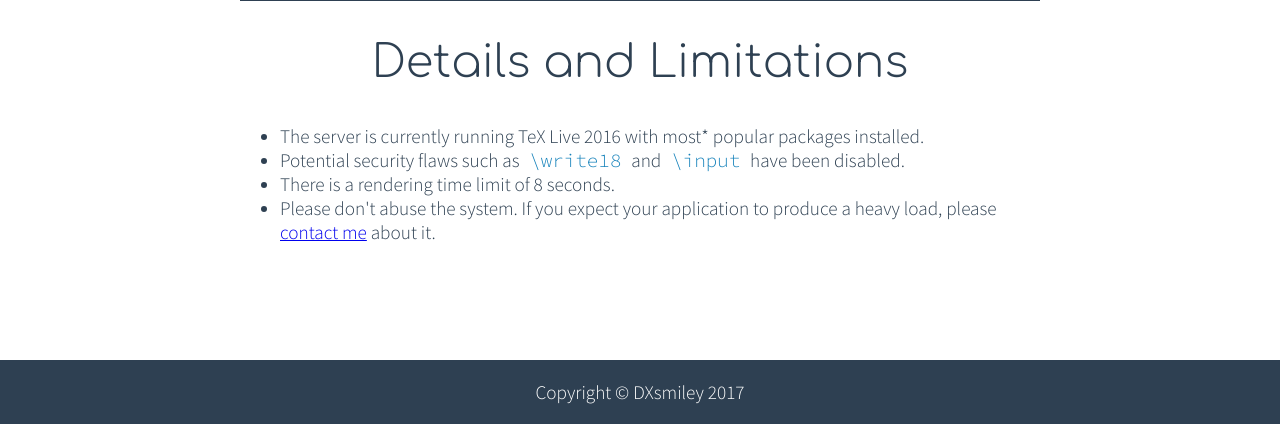
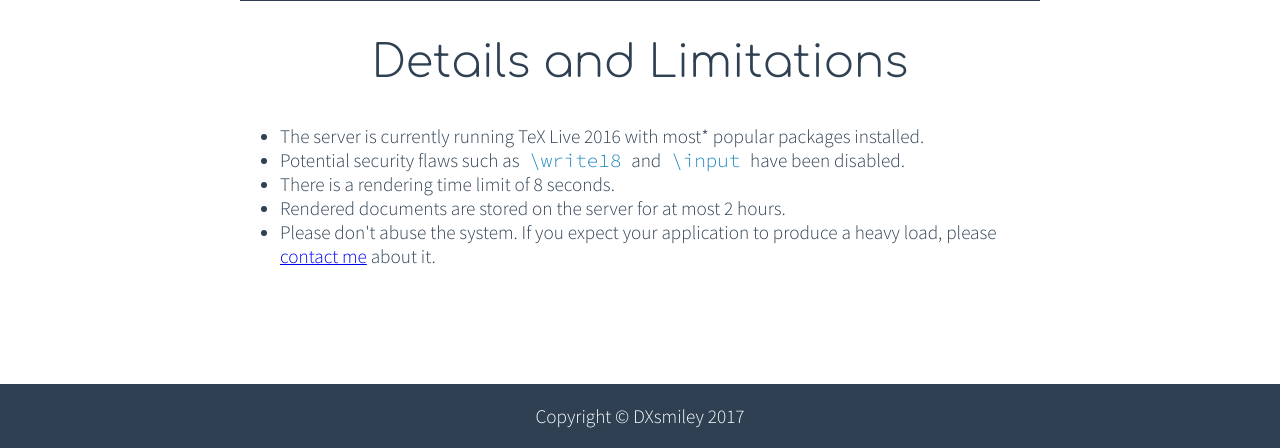
Before and after one commit to DXsmiley/rtex, a Python web app: template templates/docs.html in a window 1280 px wide. Shown: the part 2493-2941 px from the top of the page. Before the commit the page ends 2917 px from the top, so only its background shows below. Run offline with Jinja, Linux system fonts and the light colour scheme; the template is opened without the code that fills it, so the values that code supplies are empty.

Commit message:
Added a note to the docs about the storage time limit

```diff
--- a/templates/docs.html
+++ b/templates/docs.html
@@ -83,6 +83,7 @@ render_latex('pdf', LATEX, './out.pdf')</pre>
 			<li>The server is currently running TeX Live 2016 with most* popular packages installed.</li>
 			<li>Potential security flaws such as <code>\write18</code> and <code>\input</code> have been disabled.</li>
 			<li>There is a rendering time limit of 8 seconds.</li>
+			<li>Rendered documents are stored on the server for at most 2 hours.</li>
 			<li>Please don't abuse the system. If you expect your application to produce a heavy load, please <a href="/contact">contact me</a> about it.</li>
 		</ul>
 	</div>
```
